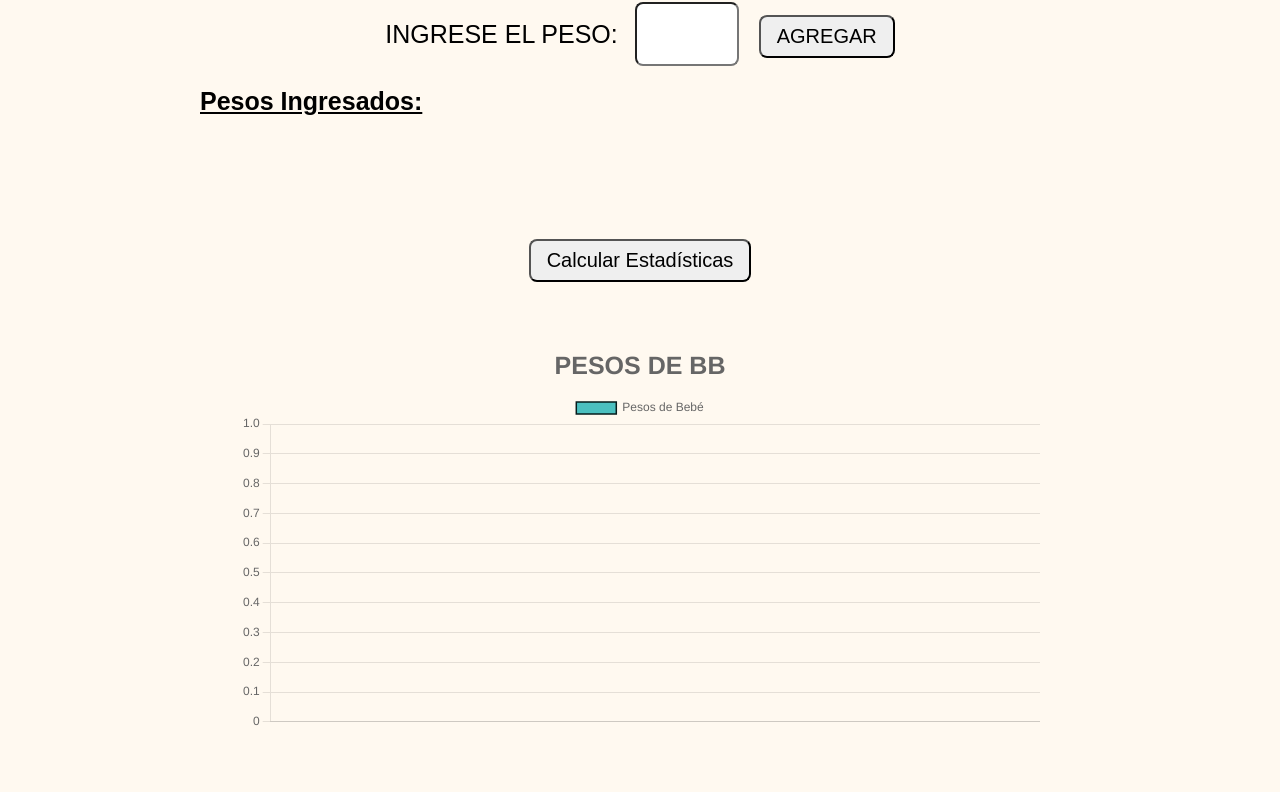
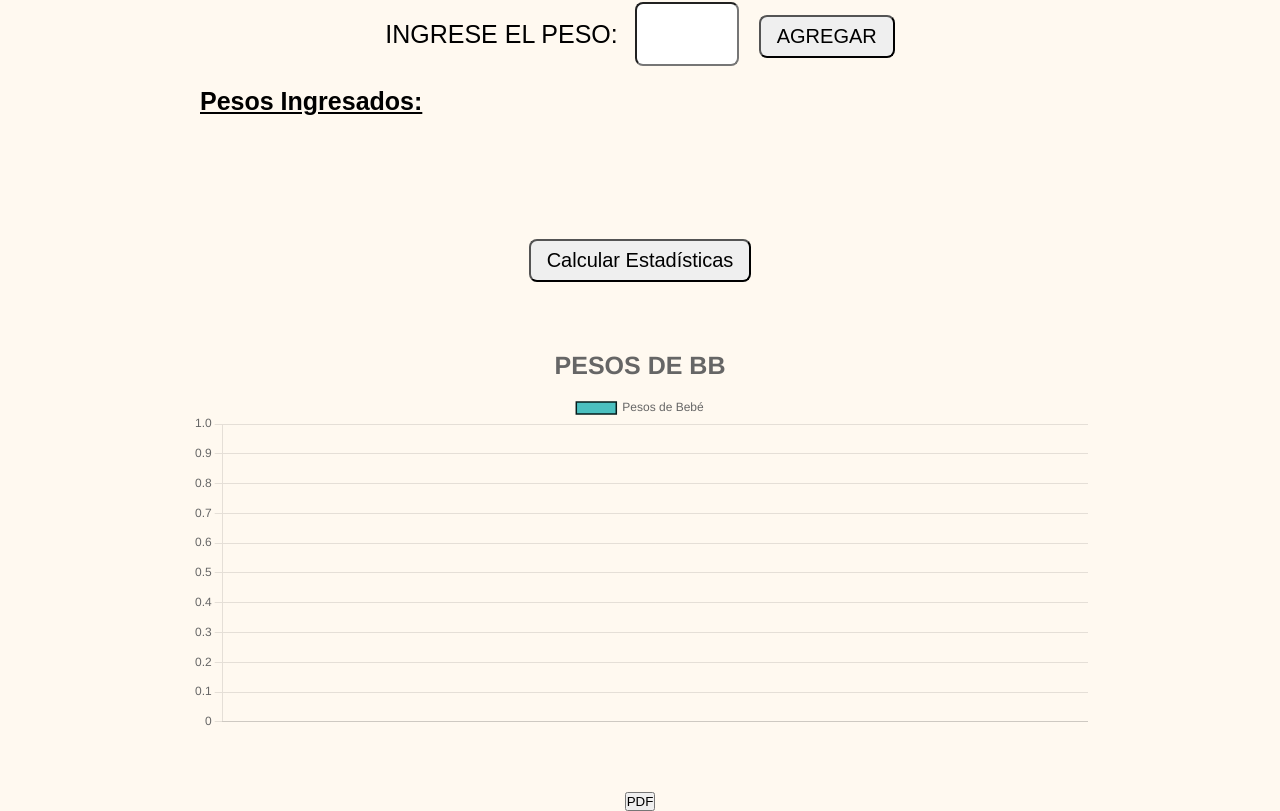
Before and after one commit to JnPbl/web_peso_pollitos, a React (Vite) app: page / in a window 1280 px wide. Shown: the part 276-1087 px from the top of the page. Built offline with nearby package versions, Linux system fonts and the light colour scheme.

Commit message:
se agrego imagen a pdf y se modifico datos de granja

```diff
--- a/package.json
+++ b/package.json
@@ -11,6 +11,8 @@
   },
   "dependencies": {
     "chart.js": "^4.4.7",
+    "html2canvas": "^1.4.1",
+    "jspdf": "^2.5.2",
     "react": "^18.3.1",
     "react-chartjs-2": "^5.3.0",
     "react-dom": "^18.3.1"
--- a/src/App.jsx
+++ b/src/App.jsx
@@ -1,16 +1,32 @@
-import { useState } from "react";
+import { useState, useRef } from "react";
 import PesoForm from "./componentes/PesoFormulario";
 import Estadisticas from "./componentes/Estadisticas";
 import MostrarPesos from "./componentes/MostrarPesos";
 import styles from "./index.module.css";
 import Histograma from "./componentes/HIstograma";
 import DatosGranja from "./componentes/DatosGranja";
+import {jsPDF} from "jspdf"
+import html2canvas from 'html2canvas';
 
 function App() {
   const [pesos, setPesos] = useState([]);
   const [promedio, setPromedio] = useState(null);
   const [desviacion, setDesviacion] = useState(null);
   const [cv, setCV] = useState(null);
+  const [granja, setGranja] = useState({
+    nombre: "",
+    fecha: "",
+    lote: "",
+    galpon: "",
+  })
+
+  const histogramRef = useRef()
+
+  // Función para actualizar los datos de la granja
+   const actualizarDatosGranja = (datos) => {
+    setGranja(datos);
+  };
+
 
   // Función para agregar el peso al array
   const agregarPeso = (peso) => {
@@ -36,11 +52,78 @@ function App() {
     }
   };
 
+  const generarPDF =()=>{
+
+    html2canvas(histogramRef.current,{scale:1}).then((canvas)=>{
+
+      const histogramContainer = histogramRef.current;
+      console.log('Tamaño del histograma:', histogramContainer.offsetWidth, histogramContainer.offsetHeight);
+
+
+
+    const doc = new jsPDF();
+    doc.setFontSize(30)
+    doc.text("Ingreso de Pesos de Bebés",105,20,{align:"center"})
+
+    doc.setFontSize(20)
+    doc.text("Datos de la granja:",15,35)
+    const anchoTexto1 = doc.getTextWidth("Datos de la granja:");
+    doc.setLineWidth(0.5);
+    doc.line(15, 35 + 2, 15 + anchoTexto1, 35 + 2);
+
+    doc.setFontSize(15)
+    doc.text(`Granja: ${granja.nombre}       Fecha: ${granja.fecha}          Lote: ${granja.lote}          Galpon: ${granja.galpon} `,105,45,{align:"center"})
+
+    doc.setFontSize(20)
+    doc.text("Pesos Ingresados:",15,55)
+    const anchoTexto2 = doc.getTextWidth("Pesos Ingresados:");
+    doc.setLineWidth(0.5);
+    doc.line(15, 55 + 2, 15 + anchoTexto2, 55 + 2);
+
+    doc.setFontSize(10)
+
+    let x = 15;
+    let y = 65;
+    const spaceBetween = 10
+    const maxPerLine = 18;
+
+    pesos.forEach((dato,index)=>{
+
+      if (index > 0 && index % maxPerLine === 0) {
+        y += 5;  // Bajamos la posición vertical
+        x = 15;
+
+      }
+      doc.text(`${dato}`,x,y  )
+
+      x += spaceBetween
+    })
+
+    const pageWidth = doc.internal.pageSize.width;
+    const pageHeight = doc.internal.pageSize.height;
+    let imgWidth = pageWidth - 30; // Dejar un margen de 10 a cada lado
+    let imgHeight = (canvas.height * imgWidth) / canvas.width;
+
+    if (imgHeight > pageHeight - 80) { // Consideramos márgenes en el PDF
+      const scaleFactor = (pageHeight - 80) / imgHeight;
+      imgWidth *= scaleFactor;
+      imgHeight = pageHeight - 80;
+    }
+    const imgData = canvas.toDataURL('image/png');
+
+    console.log("Canvas capturado:", imgWidth,imgHeight,pageWidth);
+
+    doc.addImage(imgData, 'PNG', 15, y + 10, imgWidth, imgHeight);
+
+    doc.save("grnja.pdf")
+  })
+  }
+
   return (
     <div className={styles.body}>
       <div className={styles.container}>
         <h1 className={styles.titulo}>Ingreso de Pesos de Bebés</h1>
-        <DatosGranja />
+        <DatosGranja onDatosChange={actualizarDatosGranja} />
         <PesoForm agregarPeso={agregarPeso} />
         <MostrarPesos pesos={pesos} />
         <button className={styles.buton} onClick={calcularEstadisticas}>Calcular Estadísticas</button>
@@ -50,7 +133,8 @@ function App() {
           desviacion={desviacion}
           cv={cv}
         />
-         <Histograma pesos={pesos} />
+         <Histograma pesos={pesos} ref={histogramRef}/>
+         <button onClick={generarPDF}>PDF</button>
       </div>
     </div>
   );
--- a/src/componentes/DatosGranja.jsx
+++ b/src/componentes/DatosGranja.jsx
@@ -1,7 +1,7 @@
 import { useState } from "react";
 import styles from "./DatosGranja.module.css"
 /* eslint-disable react/prop-types */
-const DatosGranja = () => {
+const DatosGranja = ({onDatosChange}) => {
   const [granja, setGranja] = useState({
     nombre: "",
     fecha: "",
@@ -15,7 +15,10 @@ const DatosGranja = () => {
       ...prevState,
       [name]: value, // Actualizamos solo el campo correspondiente
     }));
+    onDatosChange({...granja,[name]:value});
   };
+
+
 
   return (
     <div className={styles.container}>
--- a/src/componentes/Histograma.jsx
+++ b/src/componentes/Histograma.jsx
@@ -2,12 +2,12 @@
 import { Bar } from 'react-chartjs-2';
 import { Chart as ChartJS, Title, Tooltip, Legend, BarElement, CategoryScale, LinearScale } from 'chart.js';
 import styles from './Histograma.module.css';
-import {useMemo} from 'react'
+import React,{useMemo} from 'react'
 
 // Registrar los componentes de Chart.js
 ChartJS.register(Title, Tooltip, Legend, BarElement, CategoryScale, LinearScale);
 
-const Histograma = ({ pesos }) => {
+const Histograma =React.forwardRef( ({ pesos },ref) => {
 
   const frecuencias = useMemo(() => {
     const conteo = {};
@@ -32,7 +32,8 @@ const Histograma = ({ pesos }) => {
   };
 
   const options = {
-    responsive: true, // Asegura que el gráfico sea responsivo
+    responsive: true,
+    maintainAspectRatio: false,  // Asegura que el gráfico sea responsivo
     plugins: {
       title: {
         display: true, // Mostrar título
@@ -61,10 +62,12 @@ const Histograma = ({ pesos }) => {
   };
 
   return (
-    <div className={styles.container}>
+    <div className={styles.container} ref={ref}>
       <Bar data={data} options={options} />
     </div>
   )
-};
+});
+
+Histograma.displayName = 'Histograma';
 
 export default Histograma;
```
Also changed, not shown: src/componentes/DatosGranja.module.css (line endings or trailing spaces), 1 other file (tests, documents, lock files or other folders).
